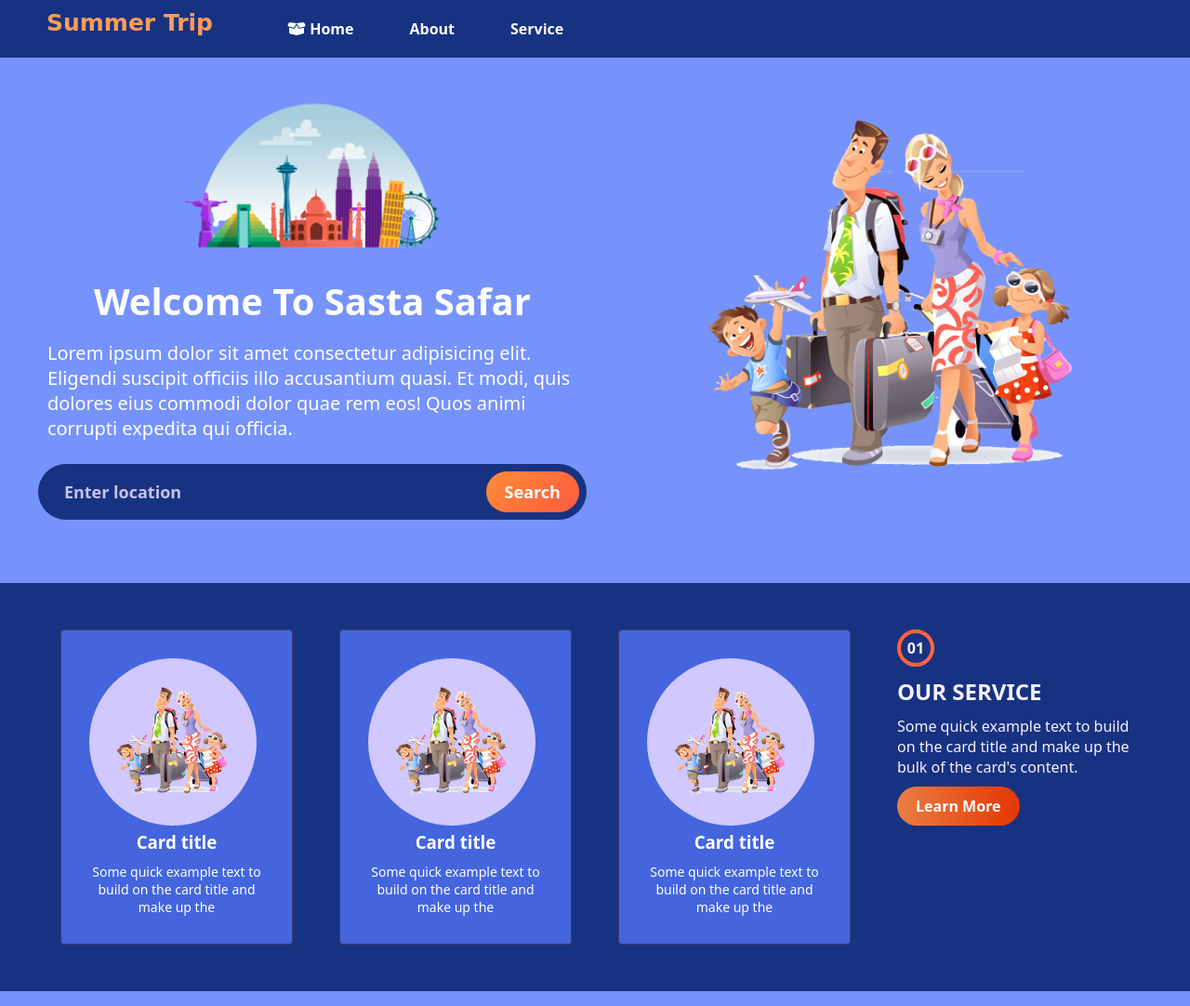
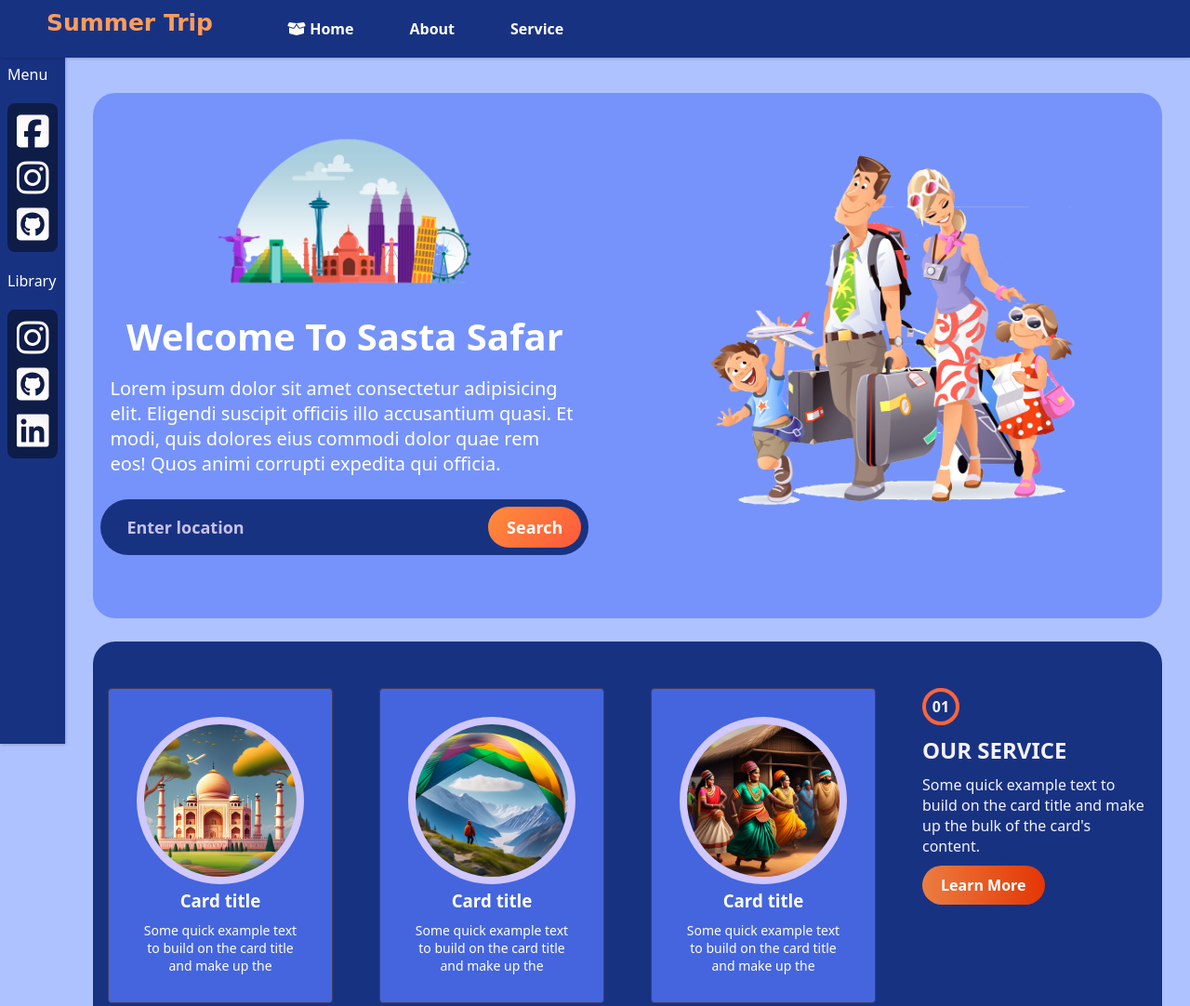
Before and after one commit to mymsa123/SastaSafar, a plain HTML site: page index.html in a window 1280 px wide. Shown: the top 1082 px of the page at 93% size. Drawn offline with Linux system fonts and the light colour scheme.

Commit message:
FW26_268-day-4

```diff
--- a/index.html
+++ b/index.html
@@ -22,6 +22,21 @@
         <a href="">Service</a>
       </ul>
     </nav>
+    <div class="navbar2">
+      <p>Menu</p>
+      <div>
+        <a href="#"><i class="fa-brands fa-square-facebook"></i></a>
+        <a href="#" target="_blank"><i class="fa-brands fa-instagram"></i></a>
+        <a href="https://github.com/mohdadil12345" target="_blank"><i class="fa-brands fa-square-github"></i></a>
+
+      </div>
+      <p>Library</p>
+      <div>
+        <a href="#" target="_blank"><i class="fa-brands fa-instagram"></i></a>
+        <a href="https://github.com/mohdadil12345" target="_blank"><i class="fa-brands fa-square-github"></i></a>
+        <a href="#" target="_blank"><i class="fa-brands fa-linkedin"></i></a>
+      </div>
+    </div>
     <!-- navbar  -->
 
     <!-- pagesection -->
@@ -67,8 +82,8 @@
     </div>
     <!-- pagesection 2-->
 
+    <h1 class="conct">Contact Us</h1>
     <div class="footer">
-      <h1>Contact Us</h1>
       <div class="footer-info">
         <div class="footer-social">
           <div class="contact">
@@ -138,17 +153,17 @@
   let data_services = [
     {
       title: "Service title1",
-      img: "assets/family.png",
+      img: "assets/taj-mahal3.jpg",
       info: "Some quick example text to build on the card title and make up the",
     },
     {
       title: "Service title2",
-      img: "assets/family.png",
+      img: "assets/himalya.jpg",
       info: "Some quick example text to build on the card title and make up the",
     },
     {
       title: "Service title3",
-      img: "assets/family.png",
+      img: "assets/tribe-chattisgarh.jpg",
       info: "Some quick example text to build on the card title and make up the",
     },
   ];
--- a/styles/index.css
+++ b/styles/index.css
@@ -12,6 +12,8 @@
   background: linear-gradient(-90deg, #f7f6f0, #eceadd);
   background: linear-gradient(-90deg, #e5e1ff, #d0c8ff);
   background: #7693fb;
+  margin-left: 70px;
+  margin-top: 60px;
 }
 .abcd {
   height: 200px;
@@ -109,7 +111,7 @@
 
 .header2 {
   display: grid;
-  grid-template-columns: repeat(4, 250px);
+  grid-template-columns: repeat(4, 242px);
   height: max-content;
   padding: 50px;
   justify-content: center;
@@ -117,6 +119,7 @@
   color: #eceadd;
   background: linear-gradient(-90deg, #67628d, #4f467d);
   background: #183282;
+  margin-left: 70px;
 }
 .service-info {
   color: #f4f2ff;
@@ -165,7 +168,7 @@
   border: 1px solid rgba(255, 255, 255, 0.3); */
 }
 .header2 .s-card:hover {
-  color: #183282;
+  color: #0e1c48;
   border: 1px solid #918bb1;
   background: linear-gradient(90deg, #67628d, #4f467d);
   background: #c0cdff;
@@ -177,8 +180,8 @@
 .header2 .s-card img {
   width: 180px;
   height: 180px;
-  padding: 20px;
-  object-fit: contain;
+  padding: 8px;
+  object-fit: cover;
   border-radius: 50%;
   background: #d0c8ff;
   transition: background 0.3s;
@@ -260,6 +263,7 @@
   color: #ffffff;
   background: linear-gradient(-90deg, #e5e1ff, #d0c8ff);
   background: #7693fb;
+  margin-left: 70px;
 }
 
 .header3 .service-info {
@@ -344,3 +348,19 @@
   color: white;
   font-weight: bold;
 }
+
+
+.header , .header2 , .header3{
+  width: calc(100% - 130px);
+  margin: 25px 0px 20px 100px;
+  border-radius: 24px;
+}
+
+.header{
+  margin: 100px 0px 20px 100px;
+
+}
+
+body{
+  background: #aec2ff;
+}
--- a/styles/navbar.css
+++ b/styles/navbar.css
@@ -46,13 +46,16 @@ button {
   justify-content: center;
   align-items: center;
   flex-direction: column;
-  padding: 50px;
+  /* padding: 50px; */
   gap: 20px;
   color: #eceadd;
   background: linear-gradient(-90deg, #67628d, #4f467d);
   background: #183282;
+    margin-left: 70px;
 }
-
+.conct{
+  text-align: center;
+}
 .footer .search {
   color: white;
   font-size: 18px;
@@ -199,3 +202,60 @@ button {
   background: linear-gradient(-90deg, #4b4767, #3c355e);
   background: #102565;
 }
+
+
+/* research */
+.navbar{
+  position: fixed;
+  width: 100%;
+  left: 0;
+  top: 0;
+  z-index: 1000;
+  box-shadow: 1px 1px 3px rgba(0,0,0,0.2);
+}
+.navbar2{
+  background: #183282;
+  width: 70px;
+  position: fixed;
+  top: 61px;
+  left: 0;
+  height: calc(100vh - 61px);
+  z-index: 900;
+  box-shadow: 1px 1px 3px rgba(0,0,0,0.2);
+  display: flex;
+  flex-direction: column;
+  /* justify-content: space-between; */
+  gap: 20px;
+  padding: 8px;
+  color: white;
+}
+
+.navbar2 i{
+  font-size: 40px;
+  cursor: pointer;
+  background: radial-gradient( circle at 33% 100%, #ffffff 4%, #ffffff 30%, #fff9fc 62%, #f3f2f3 85%, #ffffff );
+  -webkit-background-clip: text;
+  -webkit-text-fill-color: transparent;
+}
+.navbar2 img:hover{
+  background-color: #2d50b8;
+}
+.navbar2> div{
+  padding: 10px;
+  background-color: #0e1c48;
+  display: flex;
+  flex-direction: column;
+  justify-content: center;
+  align-items: center;
+  width: 100%;
+  border-radius: 8px;
+  overflow: hidden;
+  gap: 10px;
+}
+/* research */
+
+.footer{
+  width: calc(100% - 130px);
+  margin: 25px 0px 20px 100px;
+  border-radius: 24px;
+}
```
